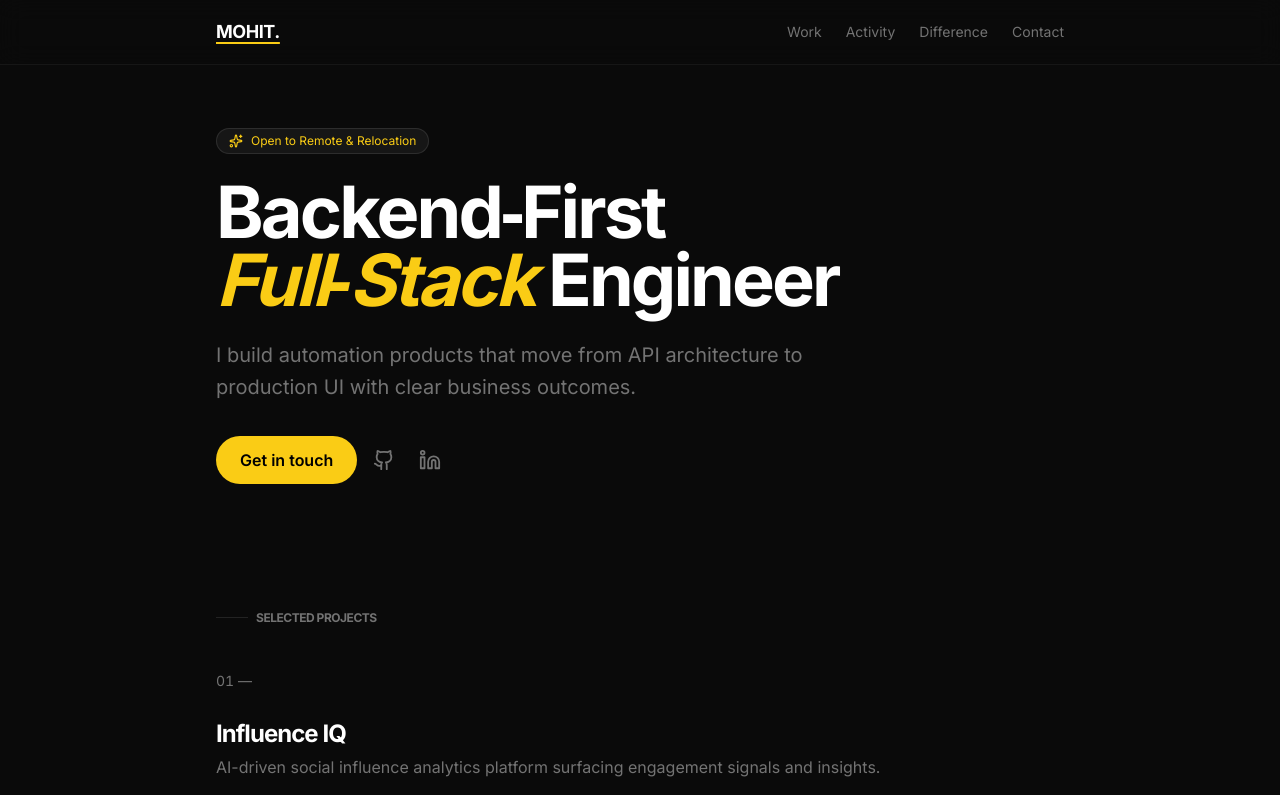
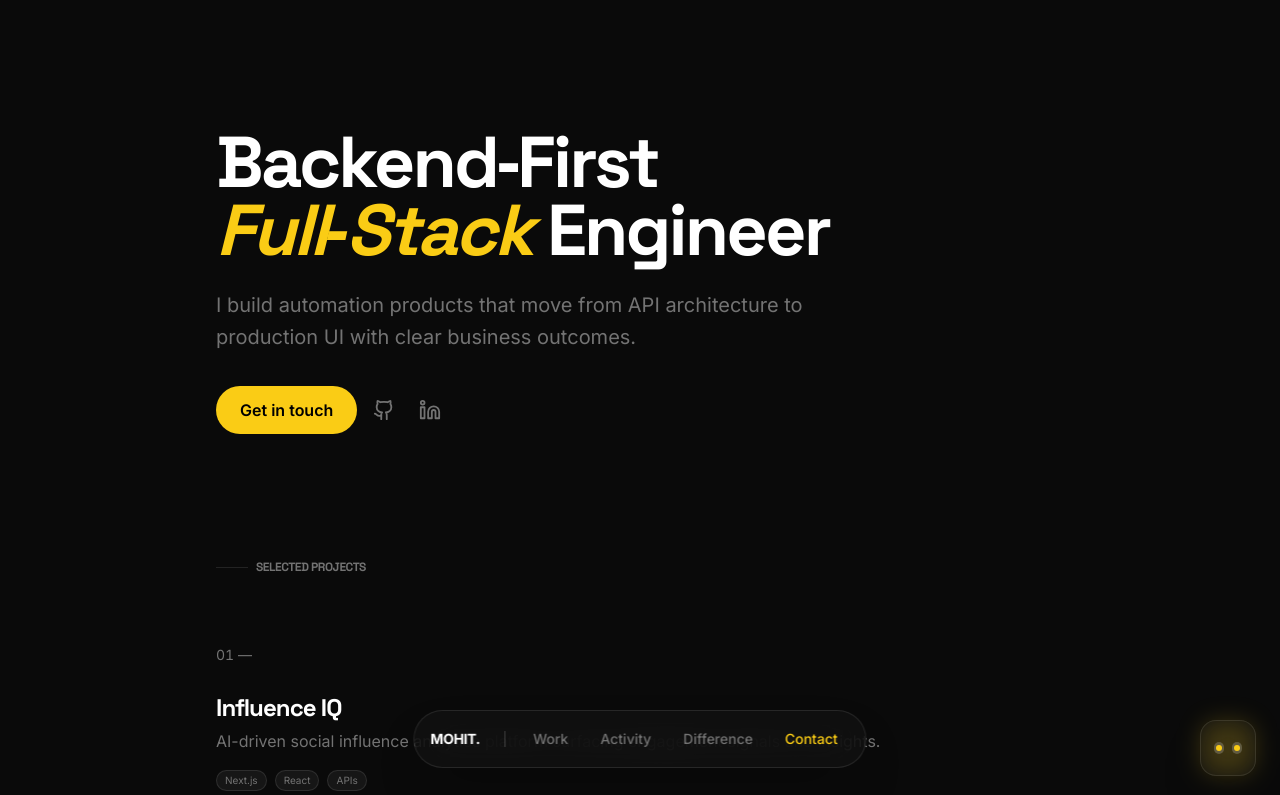
Before and after one commit to mohit45v/Portfolio, a React (Vite) app: page / in a window 1280 px wide. Shown: the top 795 px of the page. Built offline with nearby package versions, Linux system fonts and the light colour scheme; no server answers.

Commit message:
Add custom cursor and virtual pet components; enhance typography and navigation

```diff
--- a/index.html
+++ b/index.html
@@ -15,7 +15,7 @@
   <meta property="og:image" content="/favicon.svg" />
   <link rel="preconnect" href="https://fonts.googleapis.com" />
   <link rel="preconnect" href="https://fonts.gstatic.com" crossorigin />
-  <link href="https://fonts.googleapis.com/css2?family=Inter:wght@400;500;600;700;800;900&display=swap"
+  <link href="https://fonts.googleapis.com/css2?family=Inter:wght@400;500;600;700;800;900&family=Space+Grotesk:wght@400;500;600;700&display=swap"
     rel="stylesheet" />
   <style>
     :root {
--- a/src/App.jsx
+++ b/src/App.jsx
@@ -6,6 +6,7 @@ import { Github, Linkedin, ExternalLink, MapPin, Sparkles, Activity, Code2, Rock
 import { GitHubCalendar } from 'react-github-calendar';
 import { ArchitectureDiagram } from './components/ArchitectureDiagram';
 import { PageViews } from './components/PageViews';
+import { VirtualPet } from './components/VirtualPet';
 
 const projects = [
   {
@@ -126,41 +127,49 @@ const App = () => {
     <div className="bg-background text-white selection:bg-primary selection:text-black min-h-screen font-sans antialiased">
       <div className="grain-overlay opacity-20 pointer-events-none" />
 
-      <nav className="fixed top-0 w-full z-50 border-b border-white/5 backdrop-blur-md bg-background/50">
-        <div className="max-w-4xl mx-auto px-6 h-16 flex items-center justify-between">
-          <span className="font-bold tracking-tight text-lg underline decoration-primary decoration-2 underline-offset-4">MOHIT.</span>
+      {/* Floating Desktop Nav */}
+      <div className="hidden md:flex fixed bottom-8 left-1/2 -translate-x-1/2 z-50">
+        <nav className="flex items-center gap-2 px-4 py-3 rounded-full bg-[#111]/80 backdrop-blur-xl border border-white/10 shadow-2xl">
+          <span className="font-bold tracking-tight text-sm mr-4 text-white">MOHIT.</span>
+          <div className="w-px h-4 bg-white/20 mr-2"></div>
+          <a href="#work" className="px-3 py-1.5 rounded-full text-sm font-medium text-text-muted hover:text-white hover:bg-white/10 transition-all">Work</a>
+          <a href="#activity" className="px-3 py-1.5 rounded-full text-sm font-medium text-text-muted hover:text-white hover:bg-white/10 transition-all">Activity</a>
+          <a href="#difference" className="px-3 py-1.5 rounded-full text-sm font-medium text-text-muted hover:text-white hover:bg-white/10 transition-all">Difference</a>
+          <a href="#contact" className="px-3 py-1.5 rounded-full text-sm font-medium text-primary hover:bg-primary/10 transition-all">Contact</a>
+        </nav>
+      </div>
 
-          {/* Desktop Nav */}
-          <div className="hidden md:flex gap-6 text-sm text-text-muted">
-            <a href="#work" className="hover:text-white transition-colors">Work</a>
-            <a href="#activity" className="hover:text-white transition-colors">Activity</a>
-            <a href="#difference" className="hover:text-white transition-colors">Difference</a>
-            <a href="#contact" className="hover:text-white transition-colors">Contact</a>
-          </div>
-
-          {/* Mobile Menu Toggle */}
-          <button
-            className="md:hidden text-white p-2"
-            onClick={() => setIsMenuOpen(!isMenuOpen)}
-          >
-            {isMenuOpen ? <X size={24} /> : <Menu size={24} />}
+      {/* Mobile Top Bar */}
+      <div className="md:hidden fixed top-0 w-full z-40 border-b border-white/5 backdrop-blur-md bg-background/50">
+        <div className="px-6 h-16 flex items-center justify-between">
+          <span className="font-bold tracking-tight text-lg">MOHIT.</span>
+          <button className="text-white p-2 -mr-2 min-h-[44px] min-w-[44px] flex items-center justify-center" onClick={() => setIsMenuOpen(true)}>
+            <Menu size={24} />
           </button>
         </div>
+      </div>
 
-        {/* Mobile Nav Overlay */}
-        <motion.div
-          initial={false}
-          animate={{ height: isMenuOpen ? 'auto' : 0, opacity: isMenuOpen ? 1 : 0 }}
-          className="md:hidden overflow-hidden bg-background/95 border-b border-white/5"
-        >
-          <div className="flex flex-col gap-4 px-6 py-8 text-lg font-medium">
-            <a href="#work" onClick={() => setIsMenuOpen(false)} className="hover:text-primary transition-colors">Work</a>
-            <a href="#activity" onClick={() => setIsMenuOpen(false)} className="hover:text-primary transition-colors">Activity</a>
-            <a href="#difference" onClick={() => setIsMenuOpen(false)} className="hover:text-primary transition-colors">Difference</a>
-            <a href="#contact" onClick={() => setIsMenuOpen(false)} className="hover:text-primary transition-colors">Contact</a>
-          </div>
-        </motion.div>
-      </nav>
+      {/* Mobile Full-Screen Overlay Menu */}
+      <AnimatePresence>
+        {isMenuOpen && (
+          <motion.div
+            initial={{ opacity: 0 }}
+            animate={{ opacity: 1 }}
+            exit={{ opacity: 0 }}
+            className="md:hidden fixed inset-0 z-[100] bg-background/95 backdrop-blur-xl flex flex-col justify-center items-center"
+          >
+            <button className="absolute top-4 right-4 p-4 text-white min-h-[44px] min-w-[44px] flex items-center justify-center" onClick={() => setIsMenuOpen(false)}>
+              <X size={32} />
+            </button>
+            <div className="flex flex-col gap-8 text-3xl font-bold text-center">
+              <a href="#work" onClick={() => setIsMenuOpen(false)} className="hover:text-white transition-colors">Work</a>
+              <a href="#activity" onClick={() => setIsMenuOpen(false)} className="hover:text-white transition-colors">Activity</a>
+              <a href="#difference" onClick={() => setIsMenuOpen(false)} className="hover:text-white transition-colors">Difference</a>
+              <a href="#contact" onClick={() => setIsMenuOpen(false)} className="text-primary">Contact</a>
+            </div>
+          </motion.div>
+        )}
+      </AnimatePresence>
 
       <main className="max-w-4xl mx-auto px-6 pt-24 sm:pt-32 pb-20">
         <section className="mb-20 sm:mb-32">
@@ -169,9 +178,9 @@ const App = () => {
             animate={{ opacity: 1, y: 0 }}
             transition={{ duration: 0.6 }}
           >
-            <div className="inline-flex items-center gap-2 px-3 py-1 rounded-full bg-white/5 border border-white/10 text-primary text-xs mb-6">
+            {/* <div className="inline-flex items-center gap-2 px-3 py-1 rounded-full bg-white/5 border border-white/10 text-primary text-xs mb-6">
               <Sparkles className="w-3.5 h-3.5" /> Open to Remote & Relocation
-            </div>
+            </div> */}
             <h1 className="text-4xl sm:text-5xl md:text-7xl font-bold mb-6 tracking-tighter leading-[1.1]">
               Backend‑First <br className="hidden sm:block" />
               <span className="text-primary italic">Full‑Stack</span> Engineer
@@ -202,8 +211,9 @@ const App = () => {
                 initial={{ opacity: 0, y: 20 }}
                 whileInView={{ opacity: 1, y: 0 }}
                 viewport={{ once: true }}
-                className="group relative grid md:grid-cols-[1fr,2fr] gap-8 items-start"
+                className="group relative grid md:grid-cols-[1fr,2fr] gap-8 items-start p-6 -mx-6 rounded-3xl hover:bg-white/[0.02] transition-colors"
               >
+                <div className="absolute inset-0 bg-primary/5 rounded-3xl blur-2xl opacity-0 group-hover:opacity-100 transition-opacity pointer-events-none -z-10" />
                 <div className="text-text-muted text-sm tabular-nums">0{i + 1} —</div>
                 <div>
                   <div className="flex items-center justify-between mb-2">
@@ -369,6 +379,8 @@ const App = () => {
           <p className="flex items-center gap-2 italic">Crafted with simplicity <span className="text-primary">●</span></p>
         </div>
       </footer>
+
+      <VirtualPet />
     </div>
   );
 };
--- /dev/null
+++ b/src/components/CustomCursor.jsx
@@ -0,0 +1,69 @@
+import React, { useEffect, useState } from 'react';
+import { motion } from 'framer-motion';
+
+export const CustomCursor = () => {
+  const [mousePosition, setMousePosition] = useState({ x: 0, y: 0 });
+  const [isHovering, setIsHovering] = useState(false);
+
+  useEffect(() => {
+    const updateMousePosition = (e) => {
+      setMousePosition({ x: e.clientX, y: e.clientY });
+    };
+
+    const updateHoverState = (e) => {
+      const target = e.target;
+      if (
+        target.tagName.toLowerCase() === 'a' ||
+        target.tagName.toLowerCase() === 'button' ||
+        target.closest('a') ||
+        target.closest('button')
+      ) {
+        setIsHovering(true);
+      } else {
+        setIsHovering(false);
+      }
+    };
+
+    window.addEventListener('mousemove', updateMousePosition);
+    window.addEventListener('mouseover', updateHoverState);
+
+    return () => {
+      window.removeEventListener('mousemove', updateMousePosition);
+      window.removeEventListener('mouseover', updateHoverState);
+    };
+  }, []);
+
+  return (
+    <>
+      <motion.div
+        className="fixed top-0 left-0 w-4 h-4 bg-primary rounded-full pointer-events-none z-[9999] mix-blend-difference hidden md:block"
+        animate={{
+          x: mousePosition.x - 8,
+          y: mousePosition.y - 8,
+          scale: isHovering ? 2.5 : 1,
+        }}
+        transition={{
+          type: "spring",
+          stiffness: 500,
+          damping: 28,
+          mass: 0.5
+        }}
+      />
+      <motion.div
+        className="fixed top-0 left-0 w-8 h-8 border border-primary/30 rounded-full pointer-events-none z-[9998] hidden md:block"
+        animate={{
+          x: mousePosition.x - 16,
+          y: mousePosition.y - 16,
+          scale: isHovering ? 1.5 : 1,
+          opacity: isHovering ? 0 : 1,
+        }}
+        transition={{
+          type: "spring",
+          stiffness: 250,
+          damping: 20,
+          mass: 0.8
+        }}
+      />
+    </>
+  );
+};
--- /dev/null
+++ b/src/components/VirtualPet.jsx
@@ -0,0 +1,142 @@
+import React, { useEffect, useState, useRef } from 'react';
+import { motion, AnimatePresence } from 'framer-motion';
+
+const MESSAGES = [
+  "Servers are looking healthy today! 🟢",
+  "Great scrolling technique!",
+  "Mohit is a great hire. Just saying...",
+  "Beep boop. Checking APIs...",
+  "Are you a recruiter? Let's chat!",
+  "Zero downtime so far.",
+  "I'm his backend assistant."
+];
+
+export const VirtualPet = () => {
+  const [mousePosition, setMousePosition] = useState({ x: 0, y: 0 });
+  const [message, setMessage] = useState('');
+  const [isHovered, setIsHovered] = useState(false);
+  const lastSeenSection = useRef(null);
+
+  useEffect(() => {
+    const handleMouseMove = (e) => {
+      setMousePosition({
+        x: (e.clientX / window.innerWidth) * 2 - 1, // Range -1 to 1
+        y: (e.clientY / window.innerHeight) * 2 - 1, // Range -1 to 1
+      });
+    };
+
+    window.addEventListener('mousemove', handleMouseMove);
+    return () => window.removeEventListener('mousemove', handleMouseMove);
+  }, []);
+
+  // Random message generator (only if not scrolling)
+  useEffect(() => {
+    const interval = setInterval(() => {
+      if (Math.random() > 0.6 && !message) {
+        setMessage(MESSAGES[Math.floor(Math.random() * MESSAGES.length)]);
+        setTimeout(() => setMessage(''), 4000);
+      }
+    }, 12000);
+
+    return () => clearInterval(interval);
+  }, [message]);
+
+  // Scroll contextual messages
+  useEffect(() => {
+    let timeoutId;
+    const handleScroll = () => {
+      clearTimeout(timeoutId);
+      timeoutId = setTimeout(() => {
+        const sections = ['work', 'activity', 'difference', 'about', 'contact'];
+
+        for (const id of sections) {
+          const el = document.getElementById(id);
+          if (el) {
+            const rect = el.getBoundingClientRect();
+            // Check if element is primarily in view
+            if (rect.top >= -100 && rect.top <= window.innerHeight * 0.6) {
+              if (lastSeenSection.current !== id) {
+                lastSeenSection.current = id;
+                const comments = {
+                  'work': "Ooh, solid backend architecture here! 🏗️",
+                  'activity': "Look at all those green commits! 🟩",
+                  'difference': "Backend-first thinking saves hours of debugging.",
+                  'about': "A robust tech stack for a solid engineer.",
+                  'contact': "You should definitely email him! ✉️"
+                };
+                setMessage(comments[id]);
+                setTimeout(() => {
+                  setMessage((prev) => prev === comments[id] ? '' : prev);
+                }, 5000);
+              }
+              break;
+            }
+          }
+        }
+      }, 200); // Debounce
+    };
+
+    window.addEventListener('scroll', handleScroll);
+    return () => {
+      window.removeEventListener('scroll', handleScroll);
+      clearTimeout(timeoutId);
+    };
+  }, []);
+
+  // Calculate eye translation based on relative mouse position
+  const eyeX = mousePosition.x * 3;
+  const eyeY = mousePosition.y * 3;
+
+  return (
+    <div className="fixed bottom-6 right-6 z-[9999] flex flex-col items-end gap-2 pointer-events-none hidden md:flex">
+
+      {/* Speech Bubble */}
+      <AnimatePresence>
+        {(message || isHovered) && (
+          <motion.div
+            initial={{ opacity: 0, y: 10, scale: 0.9 }}
+            animate={{ opacity: 1, y: 0, scale: 1 }}
+            exit={{ opacity: 0, y: 10, scale: 0.9 }}
+            className="bg-white text-black px-4 py-2 rounded-2xl rounded-br-sm text-xs font-medium shadow-2xl max-w-[200px]"
+          >
+            {isHovered ? "Pet me! Beep boop." : message}
+          </motion.div>
+        )}
+      </AnimatePresence>
+
+      {/* The Bot */}
+      <motion.div
+        className="relative w-14 h-14 bg-surface border border-white/10 rounded-2xl shadow-2xl flex items-center justify-center cursor-pointer pointer-events-auto hover:bg-white/5 transition-colors"
+        onMouseEnter={() => setIsHovered(true)}
+        onMouseLeave={() => setIsHovered(false)}
+        whileHover={{ scale: 1.1, rotate: [0, -10, 10, -10, 0] }}
+        whileTap={{ scale: 0.9 }}
+        drag
+        dragConstraints={{ left: -window.innerWidth + 100, right: 0, top: -window.innerHeight + 100, bottom: 0 }}
+      >
+        {/* Glow */}
+        <div className="absolute inset-0 bg-primary/20 rounded-2xl blur-md" />
+
+        {/* Face */}
+        <div className="relative z-10 flex gap-2">
+          {/* Left Eye */}
+          <div className="w-2.5 h-3 bg-white/20 rounded-full overflow-hidden relative">
+            <motion.div
+              className="w-1.5 h-1.5 bg-primary rounded-full absolute top-1/2 left-1/2"
+              animate={{ x: eyeX - 3, y: eyeY - 3 }}
+              transition={{ type: "spring", stiffness: 200, damping: 20 }}
+            />
+          </div>
+          {/* Right Eye */}
+          <div className="w-2.5 h-3 bg-white/20 rounded-full overflow-hidden relative">
+            <motion.div
+              className="w-1.5 h-1.5 bg-primary rounded-full absolute top-1/2 left-1/2"
+              animate={{ x: eyeX - 3, y: eyeY - 3 }}
+              transition={{ type: "spring", stiffness: 200, damping: 20 }}
+            />
+          </div>
+        </div>
+      </motion.div>
+    </div>
+  );
+};
--- a/src/index.css
+++ b/src/index.css
@@ -8,6 +8,7 @@
   --color-text-muted: #737373;
 
   --font-sans: 'Inter', 'Geist', system-ui, -apple-system, sans-serif;
+  --font-display: 'Space Grotesk', system-ui, sans-serif;
 }
 
 @layer base {
@@ -65,7 +66,11 @@
 /* Elite Typography */
 h1,
 h2,
-h3 {
+h3,
+h4,
+h5,
+h6 {
+  font-family: var(--font-display);
   text-wrap: balance;
   letter-spacing: -0.04em;
   line-height: 0.95;
```
